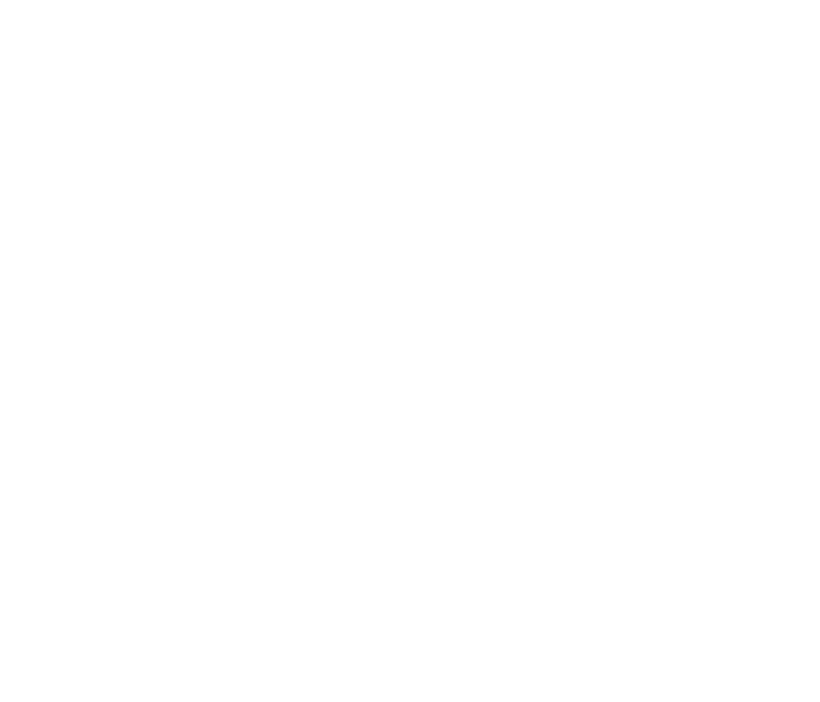
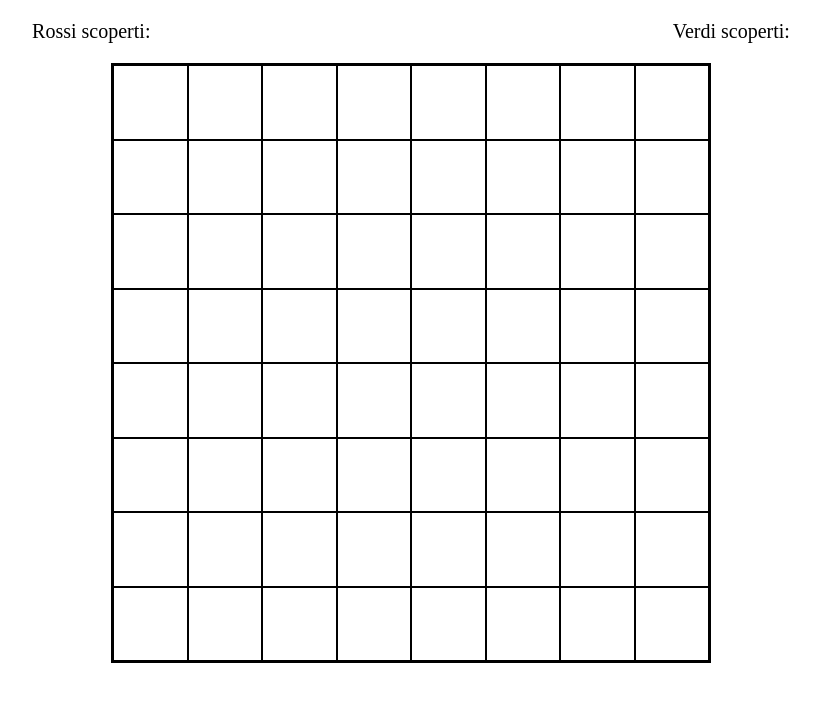
Before and after one commit to francescobiava/js-jq-grigliaquadrati, a plain HTML site: page index.html in a window 1280 px wide. Shown: the whole page, without its empty margins (229-1049 px from the left). Drawn offline with nearby package versions, Linux system fonts and the light colour scheme.

Commit message:
added HTML and CSS

```diff
--- a/assets/css/style.css
+++ b/assets/css/style.css
@@ -0,0 +1,40 @@
+* {
+  margin: 0;
+  padding: 0;
+  box-sizing: border-box;
+}
+
+.text {
+  display: flex;
+  justify-content: space-around;
+  font-size: 20px;
+  margin: 20px 0;
+}
+
+.container {
+  margin: auto;
+  width: 600px;
+  height: 600px;
+  border: 2px solid black;
+  display: flex;
+  justify-content: left;
+  flex-wrap: wrap;
+}
+
+.box {
+  width: calc(100% / 8);
+  height: calc(100% / 8);
+  border: 1px solid black;
+}
+
+.green {
+  background-color: green;
+}
+
+.red {
+  background-color: red;
+}
+
+.hidden {
+  background-color: transparent;
+}
--- a/index.html
+++ b/index.html
@@ -9,6 +9,78 @@
 </head>
 <body>
 
+  <div class="text">
+    <p>Rossi scoperti: <span class="js-red-counter"></span></p>
+    <p>Verdi scoperti: <span class="js-green-counter"></span></p>
+  </div>
+
+  <div class="container">
+    <div class="box green hidden"></div>
+    <div class="box green hidden"></div>
+    <div class="box red hidden"></div>
+    <div class="box green hidden"></div>
+    <div class="box red hidden"></div>
+    <div class="box green hidden"></div>
+    <div class="box green hidden"></div>
+    <div class="box green hidden"></div>
+    <div class="box green hidden"></div>
+    <div class="box red hidden"></div>
+    <div class="box green hidden"></div>
+    <div class="box green hidden"></div>
+    <div class="box green hidden"></div>
+    <div class="box green hidden"></div>
+    <div class="box green hidden"></div>
+    <div class="box green hidden"></div>
+    <div class="box red hidden"></div>
+    <div class="box green hidden"></div>
+    <div class="box green hidden"></div>
+    <div class="box red hidden"></div>
+    <div class="box green hidden"></div>
+    <div class="box red hidden"></div>
+    <div class="box green hidden"></div>
+    <div class="box green hidden"></div>
+    <div class="box green hidden"></div>
+    <div class="box green hidden"></div>
+    <div class="box green hidden"></div>
+    <div class="box green hidden"></div>
+    <div class="box red hidden"></div>
+    <div class="box green hidden"></div>
+    <div class="box red hidden"></div>
+    <div class="box green hidden"></div>
+    <div class="box green hidden"></div>
+    <div class="box green hidden"></div>
+    <div class="box green hidden"></div>
+    <div class="box green hidden"></div>
+    <div class="box red hidden"></div>
+    <div class="box green hidden"></div>
+    <div class="box green hidden"></div>
+    <div class="box green hidden"></div>
+    <div class="box green hidden"></div>
+    <div class="box green hidden"></div>
+    <div class="box red hidden"></div>
+    <div class="box red hidden"></div>
+    <div class="box green hidden"></div>
+    <div class="box green hidden"></div>
+    <div class="box green hidden"></div>
+    <div class="box green hidden"></div>
+    <div class="box green hidden"></div>
+    <div class="box green hidden"></div>
+    <div class="box red hidden"></div>
+    <div class="box green hidden"></div>
+    <div class="box green hidden"></div>
+    <div class="box red hidden"></div>
+    <div class="box green hidden"></div>
+    <div class="box red hidden"></div>
+    <div class="box green hidden"></div>
+    <div class="box green hidden"></div>
+    <div class="box green hidden"></div>
+    <div class="box red hidden"></div>
+    <div class="box green hidden"></div>
+    <div class="box green hidden"></div>
+    <div class="box green hidden"></div>
+    <div class="box green hidden"></div>
+  </div>
+
   <script src="https://ajax.googleapis.com/ajax/libs/jquery/3.4.1/jquery.min.js"></script>
   <script type="text/javascript" src="assets/js/script.js"></script>
 </body>
```
